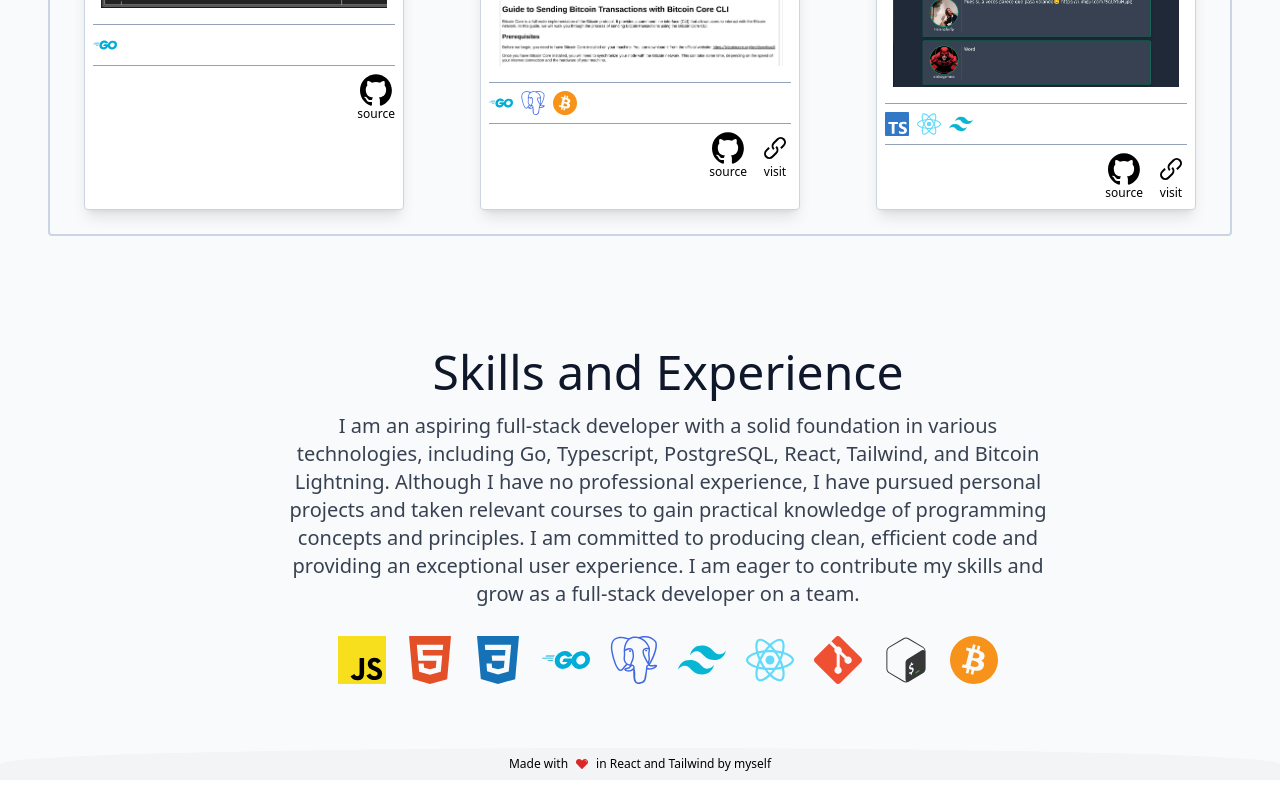
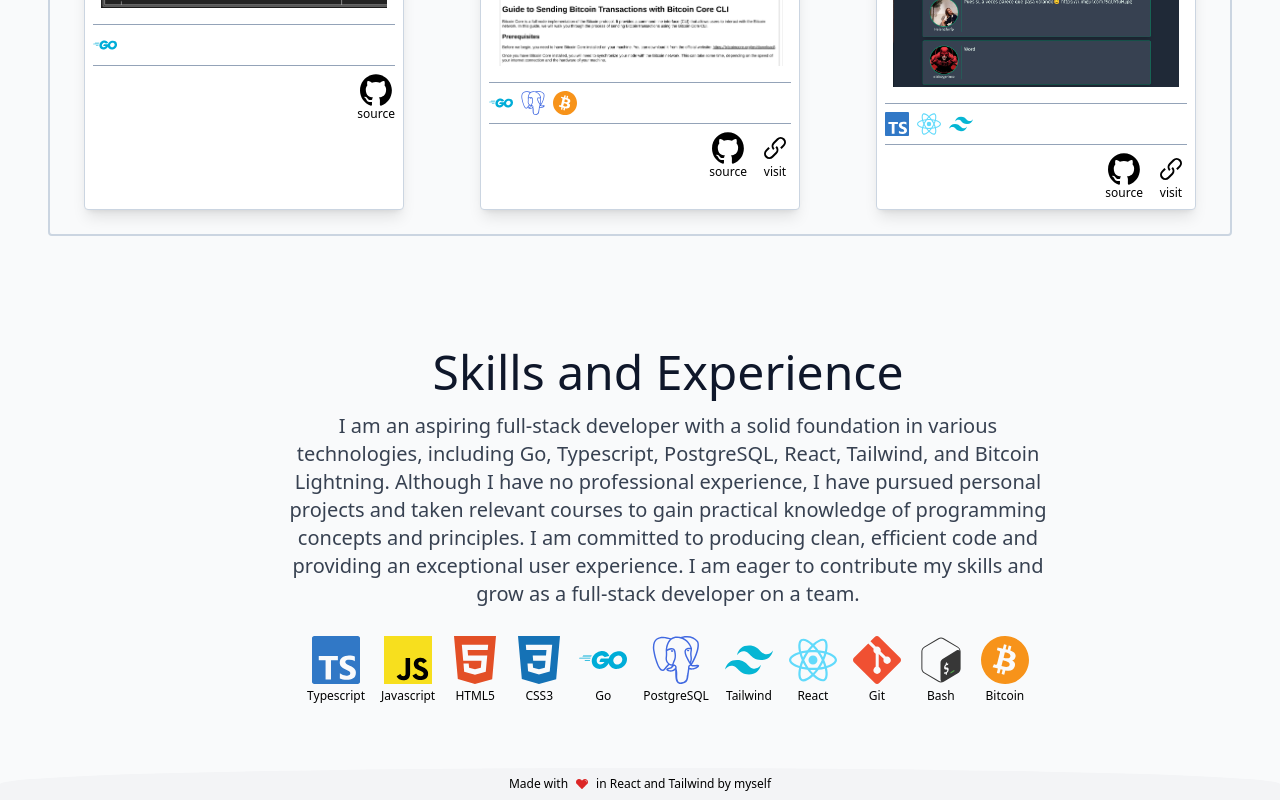
Before and after one commit to And1x/portfolio, a React (Vite) app: page / in a window 1280 px wide. Shown: the part 687-1487 px from the top of the page. Built offline with nearby package versions, Linux system fonts and the light colour scheme.

Commit message:
dynamic icons at skills

```diff
--- a/src/components/ListTechIcons.tsx
+++ b/src/components/ListTechIcons.tsx
@@ -27,12 +27,12 @@ export default function ListTechIcons({
     "12": "w-12 h-12",
     "14": "w-14 h-14",
   };
-
+  //
   const listIcons = techList.map((name) => {
     switch (name) {
       case "typescript":
         return (
-          <div className="flex flex-col items-center">
+          <div className="flex flex-col items-center gap-1">
             <TsIcon
               className={`${iconSize[size]} fill-[#3178C6] dark:fill-white`}
             />
@@ -41,7 +41,7 @@ export default function ListTechIcons({
         );
       case "javascript":
         return (
-          <div className="flex flex-col items-center">
+          <div className="flex flex-col items-center gap-1">
             <JsIcon
               className={`${iconSize[size]} fill-[#F7DF1E] dark:fill-white bg-black dark:bg-inherit`}
             />
@@ -50,7 +50,7 @@ export default function ListTechIcons({
         );
       case "html5":
         return (
-          <div className="flex flex-col items-center">
+          <div className="flex flex-col items-center gap-1">
             <HTML5Icon
               className={`${iconSize[size]} fill-[#E34F26] dark:fill-white`}
             />
@@ -59,7 +59,7 @@ export default function ListTechIcons({
         );
       case "css3":
         return (
-          <div className="flex flex-col items-center">
+          <div className="flex flex-col items-center gap-1">
             <CSS3Icon
               className={`${iconSize[size]} fill-[#1572B6] dark:fill-white`}
             />
@@ -68,7 +68,7 @@ export default function ListTechIcons({
         );
       case "go":
         return (
-          <div className="flex flex-col items-center">
+          <div className="flex flex-col items-center gap-1">
             <GoIcon
               className={`${iconSize[size]} fill-[#00ADD8] dark:fill-white`}
             />
@@ -77,7 +77,7 @@ export default function ListTechIcons({
         );
       case "postgresql":
         return (
-          <div className="flex flex-col items-center">
+          <div className="flex flex-col items-center gap-1">
             <PostgresqlIcon
               className={`${iconSize[size]} fill-[#4169E1] dark:fill-white `}
             />
@@ -86,7 +86,7 @@ export default function ListTechIcons({
         );
       case "tailwind":
         return (
-          <div className="flex flex-col items-center">
+          <div className="flex flex-col items-center gap-1">
             <TailwindIcon
               className={`${iconSize[size]} fill-[#06B6D4] dark:fill-white`}
             />
@@ -95,7 +95,7 @@ export default function ListTechIcons({
         );
       case "react":
         return (
-          <div className="flex flex-col items-center">
+          <div className="flex flex-col items-center gap-1">
             <ReactIcon
               className={`${iconSize[size]} fill-[#61DAFB] dark:fill-white`}
             />
@@ -104,7 +104,7 @@ export default function ListTechIcons({
         );
       case "git":
         return (
-          <div className="flex flex-col items-center">
+          <div className="flex flex-col items-center gap-1">
             <GitIcon
               className={`${iconSize[size]} fill-[#F05032] dark:fill-white`}
             />
@@ -113,7 +113,7 @@ export default function ListTechIcons({
         );
       case "bash":
         return (
-          <div className="flex flex-col items-center">
+          <div className="flex flex-col items-center gap-1">
             <BashIcon
               className={`${iconSize[size]} fill-[#373737] dark:fill-white`}
             />
@@ -122,7 +122,7 @@ export default function ListTechIcons({
         );
       case "bitcoin":
         return (
-          <div className="flex flex-col items-center">
+          <div className="flex flex-col items-center gap-1">
             <BitcoinIcon
               className={`${iconSize[size]} fill-[#F7931A] dark:fill-white`}
             />
--- a/src/components/Skills.tsx
+++ b/src/components/Skills.tsx
@@ -1,15 +1,20 @@
-import { ReactComponent as JsIcon } from "/src/assets/icons/javascript.svg";
-import { ReactComponent as HTML5Icon } from "/src/assets/icons/html5.svg";
-import { ReactComponent as CSS3Icon } from "/src/assets/icons/css3.svg";
-import { ReactComponent as GoIcon } from "/src/assets/icons/go.svg";
-import { ReactComponent as PostgresqlIcon } from "/src/assets/icons/postgresql.svg";
-import { ReactComponent as TailwindIcon } from "/src/assets/icons/tailwindcss.svg";
-import { ReactComponent as ReactIcon } from "/src/assets/icons/react.svg";
-import { ReactComponent as GitIcon } from "/src/assets/icons/git.svg";
-import { ReactComponent as BashIcon } from "/src/assets/icons/bash.svg";
-import { ReactComponent as BitcoinIcon } from "/src/assets/icons/bitcoin.svg";
+import ListTechIcons from "./ListTechIcons";
 
 export default function Skills() {
+  const techList = [
+    "typescript",
+    "javascript",
+    "html5",
+    "css3",
+    "go",
+    "postgresql",
+    "tailwind",
+    "react",
+    "git",
+    "bash",
+    "bitcoin",
+  ];
+
   return (
     <section
       id="skills"
@@ -29,17 +34,8 @@ export default function Skills() {
           providing an exceptional user experience. I am eager to contribute my
           skills and grow as a full-stack developer on a team.
         </p>
-        <div className="flex flex-wrap gap-5 mt-7 ">
-          <JsIcon className="fill-[#F7DF1E] dark:fill-white sm:w-12 sm:h-12 w-8 h-8 bg-black dark:bg-inherit" />
-          <HTML5Icon className="fill-[#E34F26] dark:fill-white sm:w-12 sm:h-12 w-8 h-8" />
-          <CSS3Icon className="fill-[#1572B6] dark:fill-white sm:w-12 sm:h-12 w-8 h-8" />
-          <GoIcon className="fill-[#00ADD8] dark:fill-white sm:w-12 sm:h-12 w-8 h-8" />
-          <PostgresqlIcon className="fill-[#4169E1] dark:fill-white sm:w-12 sm:h-12 w-8 h-8" />
-          <TailwindIcon className="fill-[#06B6D4] dark:fill-white sm:w-12 sm:h-12 w-8 h-8" />
-          <ReactIcon className="fill-[#61DAFB] dark:fill-white sm:w-12 sm:h-12 w-8 h-8" />
-          <GitIcon className="fill-[#F05032] dark:fill-white sm:w-12 sm:h-12 w-8 h-8" />
-          <BashIcon className="fill-[#373737] dark:fill-white sm:w-12 sm:h-12 w-8 h-8" />
-          <BitcoinIcon className="fill-[#F7931A] dark:fill-white sm:w-12 sm:h-12 w-8 h-8" />
+        <div className="flex flex-wrap gap-4 mt-7">
+          <ListTechIcons techList={techList} size={"12"} hasTitle={true} />
         </div>
       </div>
     </section>
```
